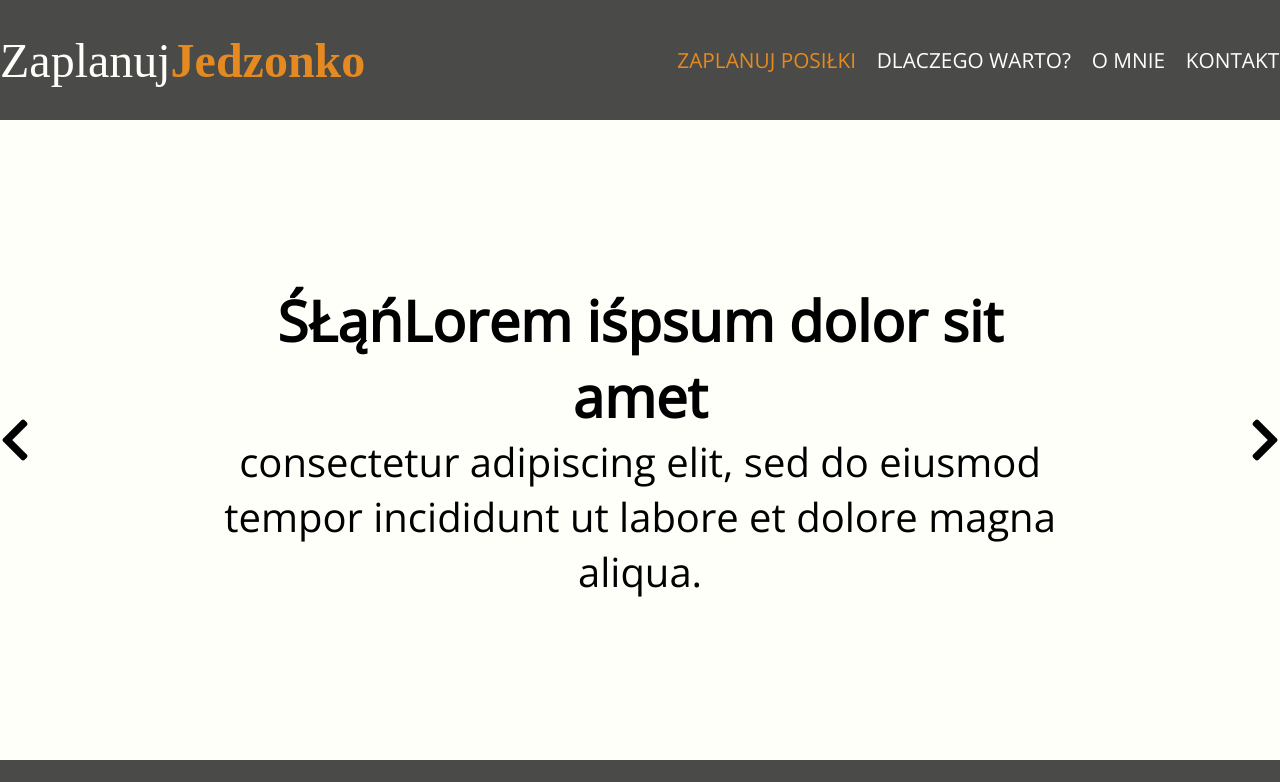
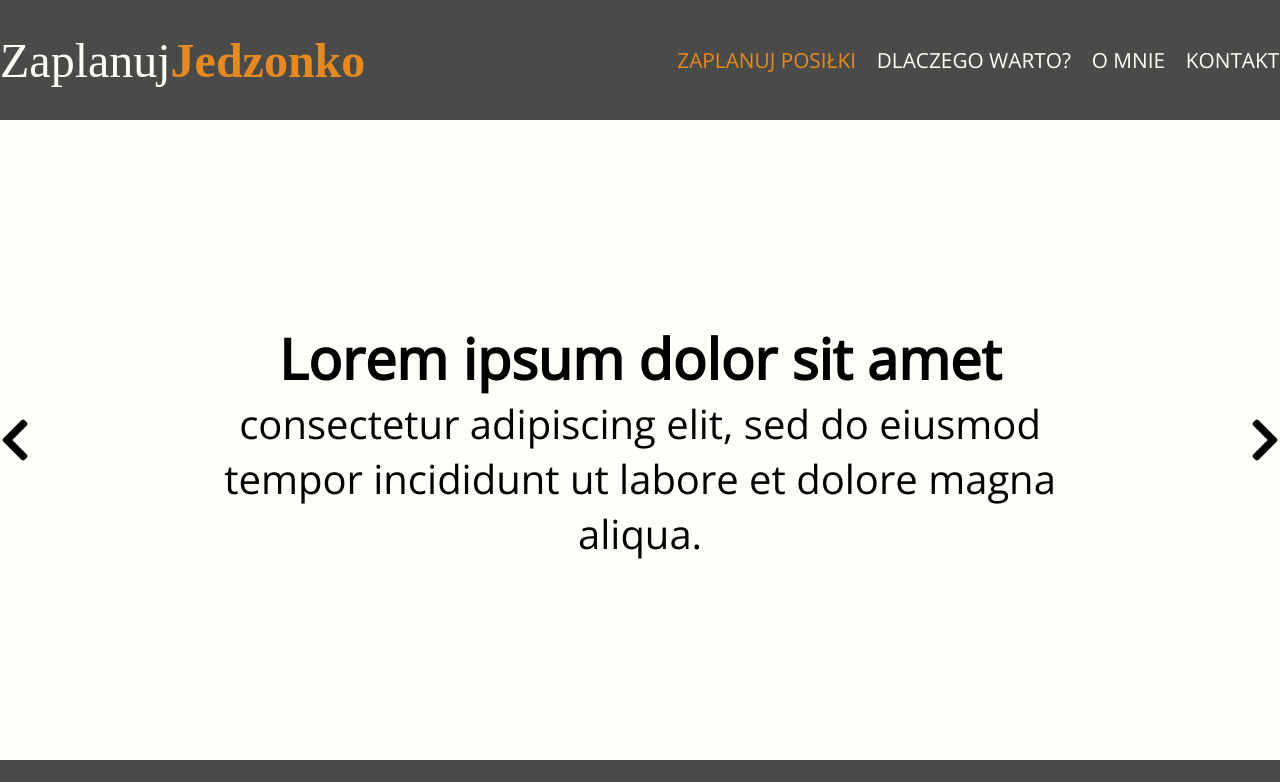
Before and after one commit to jaroslaw91/ScrumLab-Zaplanuj-Jedzonko, a website: page development/index.html in a window 1280 px wide. Shown: the top 782 px of the page. Drawn offline with nearby package versions, Linux system fonts and the light colour scheme; files that its build step writes are made by us from their sources; a web font is replaced by a local one.

Commit message:
index.html txt change

```diff
--- a/development/index.html
+++ b/development/index.html
@@ -32,7 +32,7 @@
     <div class="left-arrow">
       <i class="fas fa-chevron-left"></i></div>
     <div class="slide">
-      <h3>ŚŁąńLorem iśpsum dolor sit amet</h3>
+      <h3>Lorem ipsum dolor sit amet</h3>
       <p>consectetur adipiscing elit, sed do eiusmod tempor incididunt ut labore et dolore magna aliqua.</p>
     </div>
     <div class="slide">
```
